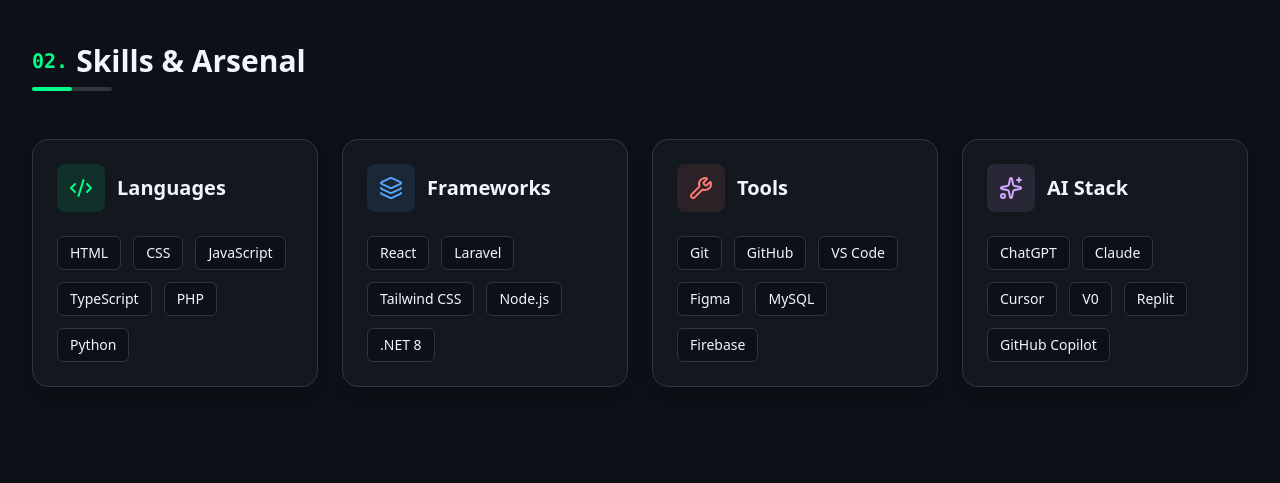
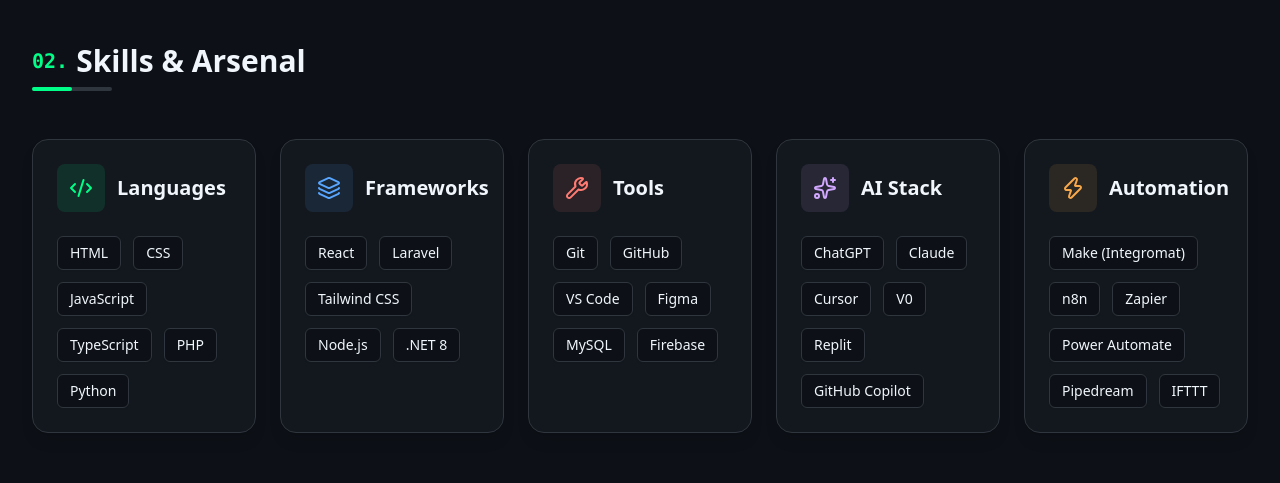
Before and after one commit to markjunwdominguez/markjunwdominguez.github.io, a React (Vite) app: page / in a window 1280 px wide. Shown: the part 2020-2503 px from the top of the page. Built offline with nearby package versions, Linux system fonts and the light colour scheme.

Commit message:
Add Automation skills category (Make, n8n, Zapier, etc.)

```diff
--- a/src/constants/index.ts
+++ b/src/constants/index.ts
@@ -32,7 +32,8 @@
   languages: ['HTML', 'CSS', 'JavaScript', 'TypeScript', 'PHP', 'Python'],
   frameworks: ['React', 'Laravel', 'Tailwind CSS', 'Node.js', '.NET 8'],
   tools: ['Git', 'GitHub', 'VS Code', 'Figma', 'MySQL', 'Firebase'],
-  ai: ['ChatGPT', 'Claude', 'Cursor', 'V0', 'Replit', 'GitHub Copilot']
+  ai: ['ChatGPT', 'Claude', 'Cursor', 'V0', 'Replit', 'GitHub Copilot'],
+  automation: ['Make (Integromat)', 'n8n', 'Zapier', 'Power Automate', 'Pipedream', 'IFTTT']
 };
 
 
--- a/src/sections/Skills.tsx
+++ b/src/sections/Skills.tsx
@@ -1,6 +1,6 @@
 import { motion } from 'framer-motion';
 import { skillsList } from '../constants';
-import { Code2, Layers, Wrench, Sparkles } from 'lucide-react';
+import { Code2, Layers, Wrench, Sparkles, Zap } from 'lucide-react';
 
 const containerVariants = {
   hidden: { opacity: 0 },
@@ -37,7 +37,7 @@
         </div>
       </motion.div>
 
-      <div className="grid grid-cols-1 md:grid-cols-2 lg:grid-cols-4 gap-6">
+      <div className="grid grid-cols-1 md:grid-cols-2 lg:grid-cols-3 xl:grid-cols-5 gap-6">
         {/* Languages */}
         <motion.div
           variants={containerVariants}
@@ -146,6 +146,33 @@
           </div>
         </motion.div>
 
+        {/* Automation Tools */}
+        <motion.div
+          variants={containerVariants}
+          initial="hidden"
+          whileInView="visible"
+          viewport={{ once: true, margin: "-50px" }}
+          className="glass-panel p-6 flex flex-col"
+        >
+          <div className="flex items-center gap-3 mb-6">
+            <div className="p-3 bg-[#f7a84a]/10 text-[#f7a84a] rounded-lg">
+              <Zap size={24} />
+            </div>
+            <h3 className="text-xl font-semibold">Automation</h3>
+          </div>
+          <div className="flex flex-wrap gap-3">
+            {skillsList.automation.map((skill) => (
+              <motion.span
+                key={skill}
+                variants={itemVariants}
+                className="px-3 py-1.5 bg-background border border-borderCmp rounded-md text-sm font-medium text-textMain shadow-sm hover:border-[#f7a84a] hover:text-[#f7a84a] transition-colors"
+              >
+                {skill}
+              </motion.span>
+            ))}
+          </div>
+        </motion.div>
+
       </div>
     </section>
   );
```
